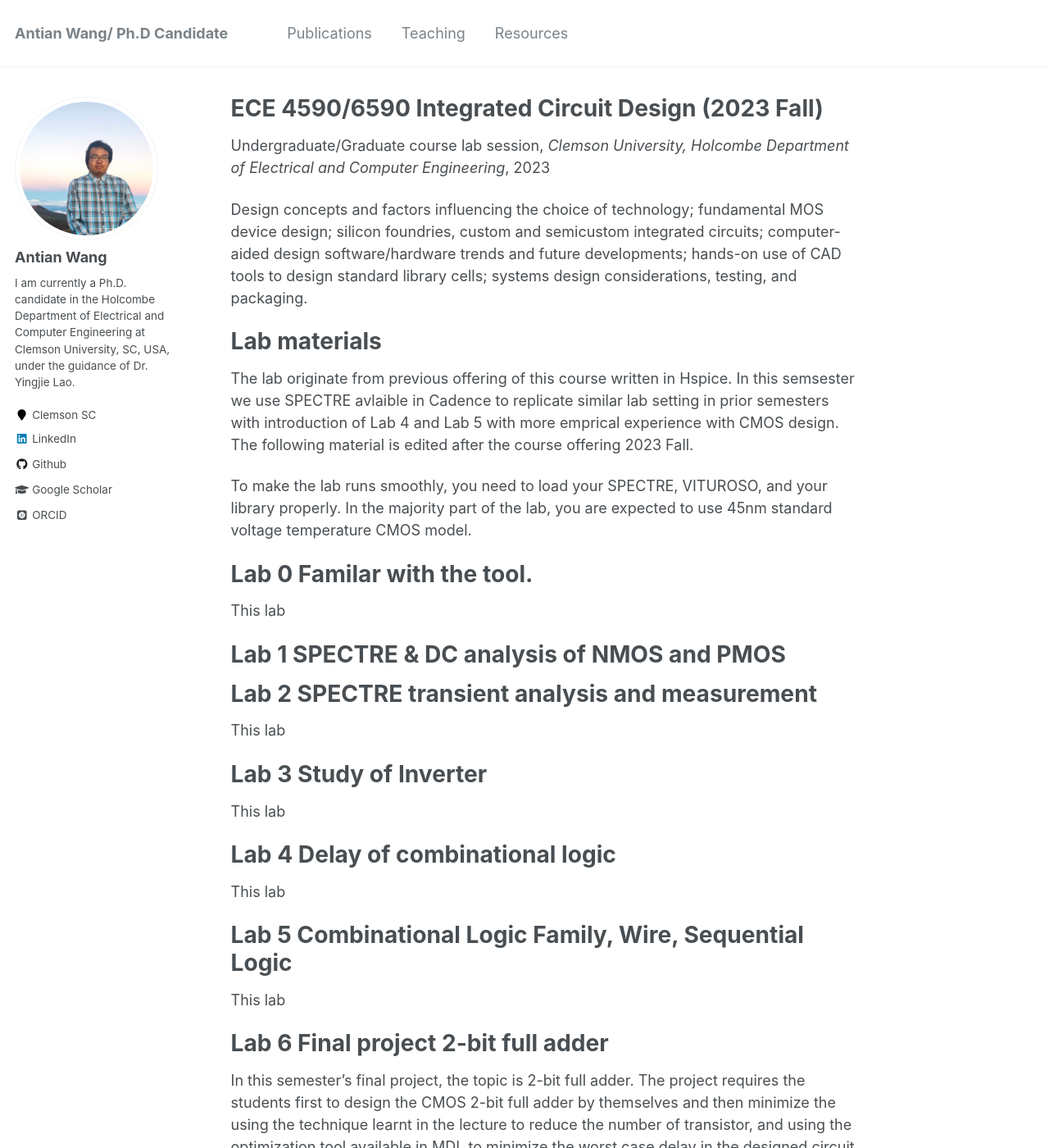
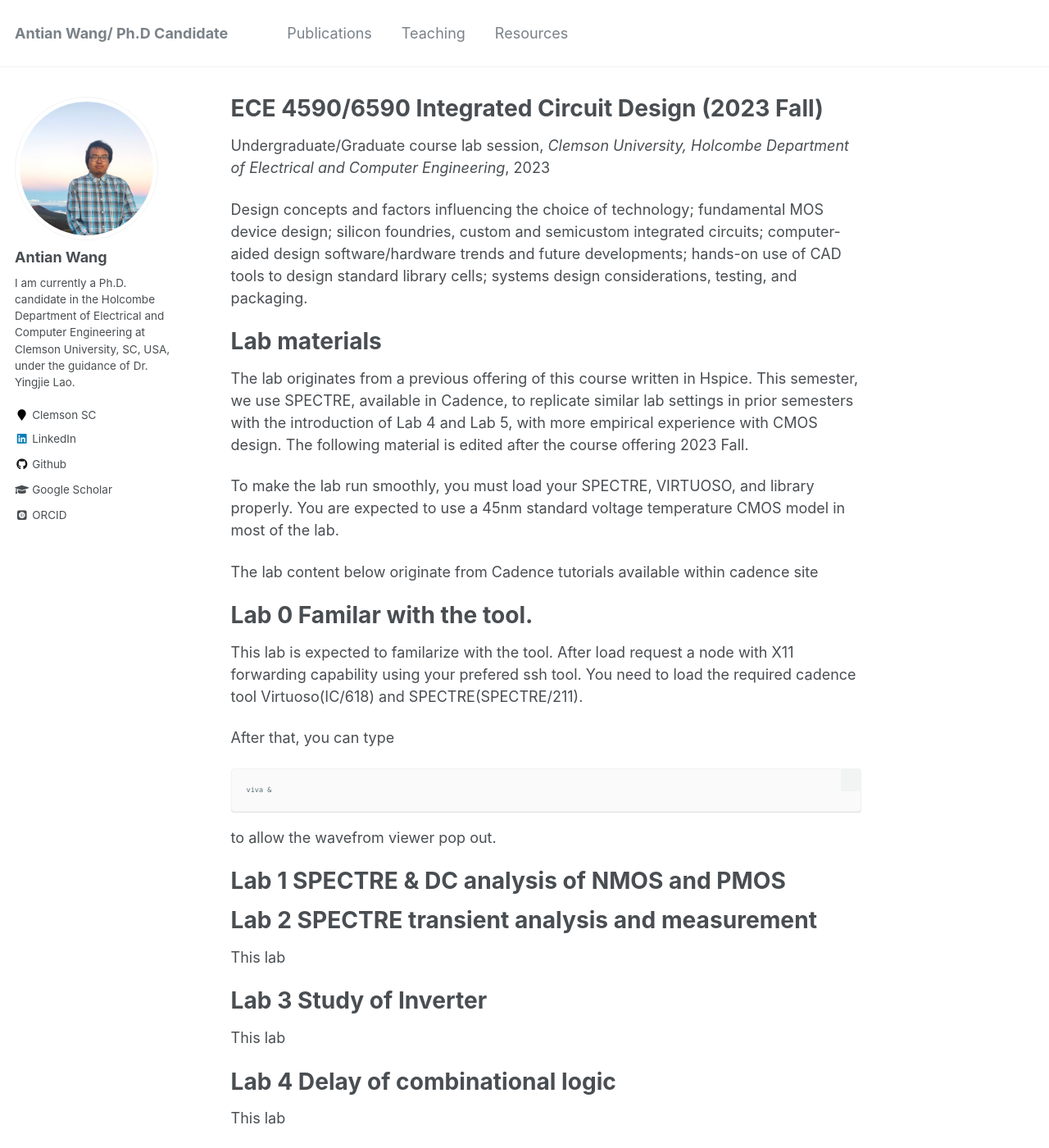
Before and after one commit to wangantian/wangantian.github.io, a Jekyll site: the page built from _teaching/Clemson_ECE4590.md, in a window 1280 px wide and 1400 px high. Shown: the whole window at 82% size. Built offline with Jekyll 4.4.1, drawn with Linux system fonts in a browser that asks for light colours; some web fonts are replaced.

Commit message:
Update Clemson_ECE4590.md

````diff
--- a/_teaching/Clemson_ECE4590.md
+++ b/_teaching/Clemson_ECE4590.md
@@ -15,13 +15,26 @@ standard library cells; systems design considerations, testing, and packaging.
 
 Lab materials
 ======
-The lab originate from previous offering of this course written in Hspice. In this semsester we use SPECTRE avlaible in Cadence to replicate similar lab setting in prior semesters with introduction of Lab 4 and Lab 5 with more emprical experience with CMOS design. The following material is edited after the course offering 2023 Fall.
+The lab originates from a previous offering of this course written in Hspice. This semester, we use SPECTRE, available in Cadence, to replicate similar lab settings in prior semesters with the introduction of Lab 4 and Lab 5, with more empirical experience with CMOS design. The following material is edited after the course offering 2023 Fall.
 
-To make the lab runs smoothly, you need to load your SPECTRE, VITUROSO, and your library properly. In the majority part of the lab, you are expected to use 45nm standard voltage temperature CMOS model.
+To make the lab run smoothly, you must load your SPECTRE, VIRTUOSO, and library properly. You are expected to use a 45nm standard voltage temperature CMOS model in most of the lab.
+
+The lab content below originate from Cadence tutorials available within cadence site
 
 Lab 0 Familar with the tool.
 ======
-This lab
+This lab is expected to familarize with the tool.
+After load request a node with X11 forwarding capability using your prefered ssh tool.
+You need to load the required cadence tool Virtuoso(IC/618) and SPECTRE(SPECTRE/211).
+
+After that, you can type
+```console
+viva &
+```
+to allow the wavefrom viewer pop out.
+
+
+
 
 Lab 1 SPECTRE & DC analysis of NMOS and PMOS
 ======
````
